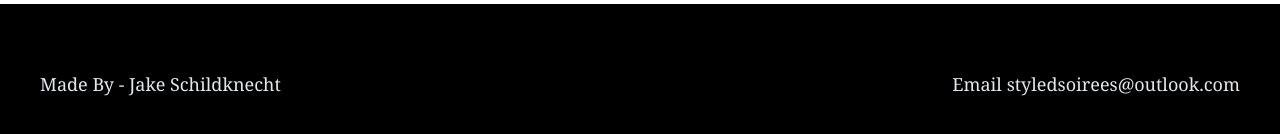
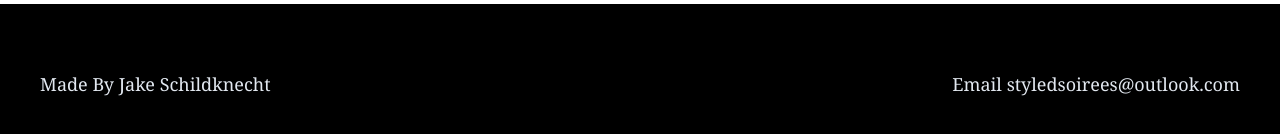
Before and after one commit to jakeschild9/styled_soirees_fullstack, a Vue app in the folder Frontend/: page / in a window 1280 px wide. Shown: the part 2378-2512 px from the top of the page. Built offline with nearby package versions, Linux system fonts and the light colour scheme; no server answers; a web font is replaced by a local one.

Commit message:
minor footer chnage

```diff
--- a/Frontend/src/components/Footer.vue
+++ b/Frontend/src/components/Footer.vue
@@ -4,7 +4,7 @@
     <div class="">
         <footer class="bg-black h-40 px-10 w-screen flex justify-between items-center align-baseline" id="footer">
             <div class="flex justify-center align-middle font-serif md:text-lg text-sm text-slate-200">
-                Made By - Jake Schildknecht
+                Made By Jake Schildknecht
             </div>
             <div class="align-middle font-serif text-sm md:text-lg text-slate-200">
                 <a> Email styledsoirees@outlook.com</a>
```
